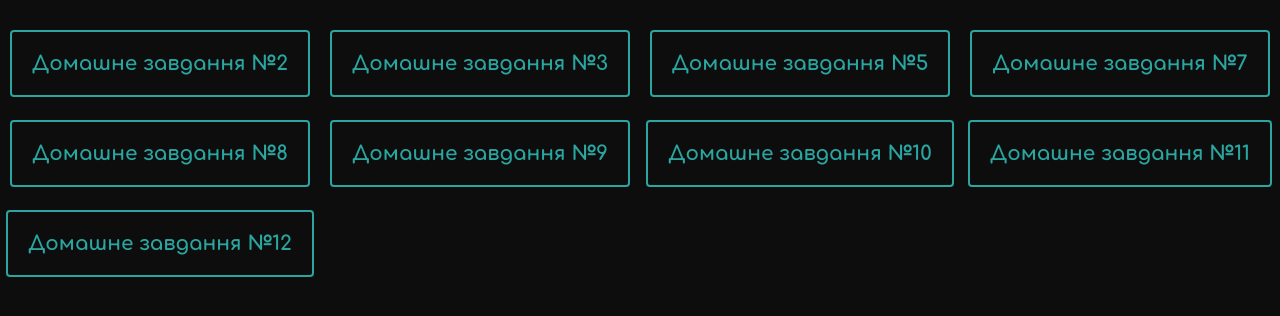
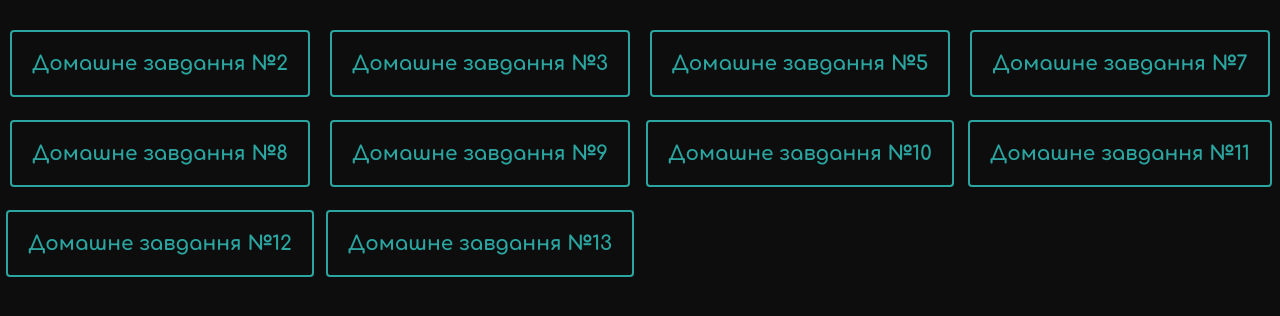
Before and after one commit to vladislavmenshov/JS-course, a plain HTML site: page index.html in a window 1280 px wide. Shown: the part 224-540 px from the top of the page. Drawn offline with Linux system fonts and the light colour scheme.

Commit message:
Update index.html

```diff
--- a/index.html
+++ b/index.html
@@ -46,6 +46,9 @@
                             <div class="homework-item__item">
                                 <a class="homework-item__link" href="lesson-12/index.html">Домашне завдання №12</a>
                             </div>
+                            <div class="homework-item__item">
+                                <a class="homework-item__link" href="lesson-13/index.html">Домашне завдання №13</a>
+                            </div>
                         </div>
                     </div>
                 </section>
```
